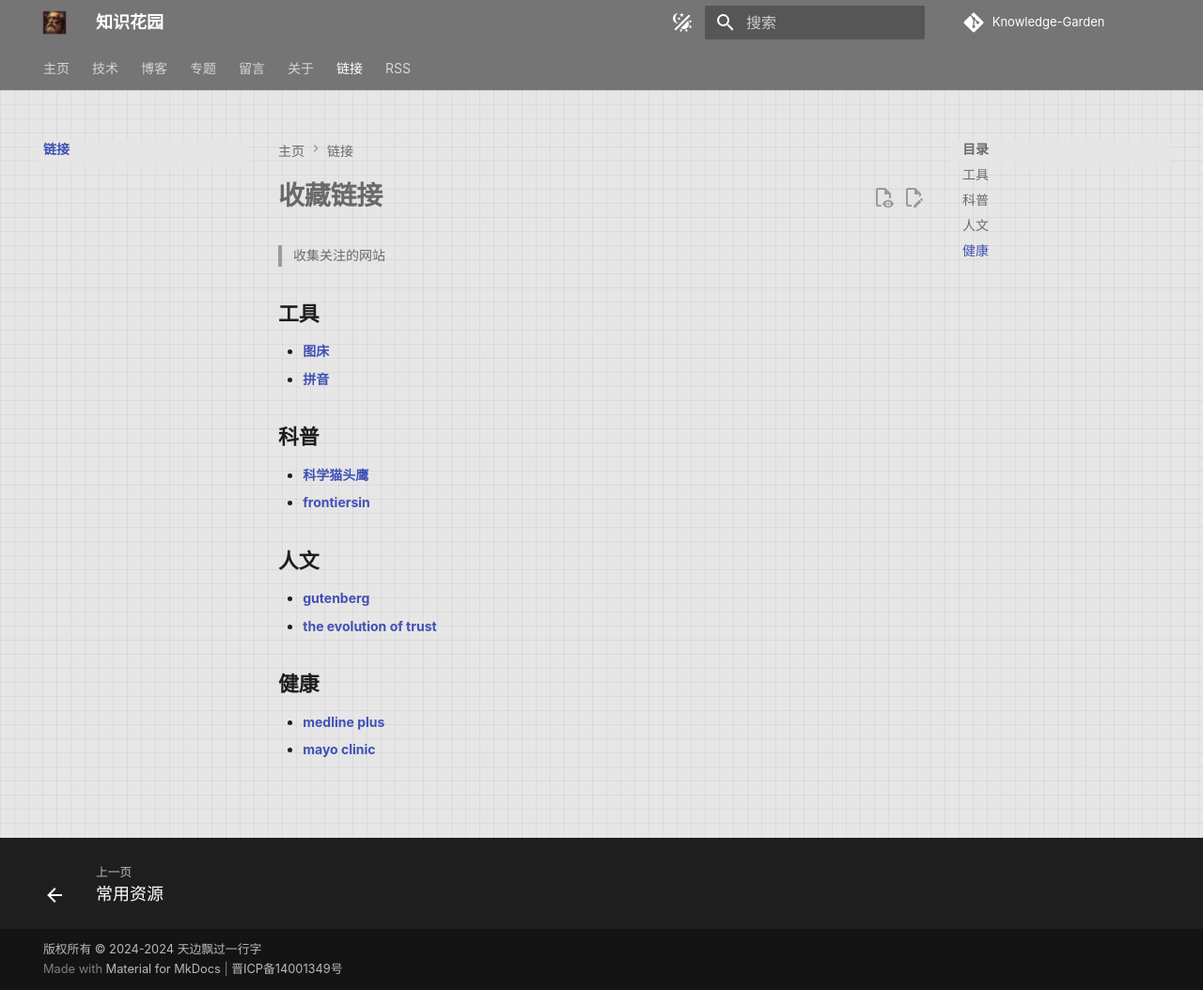
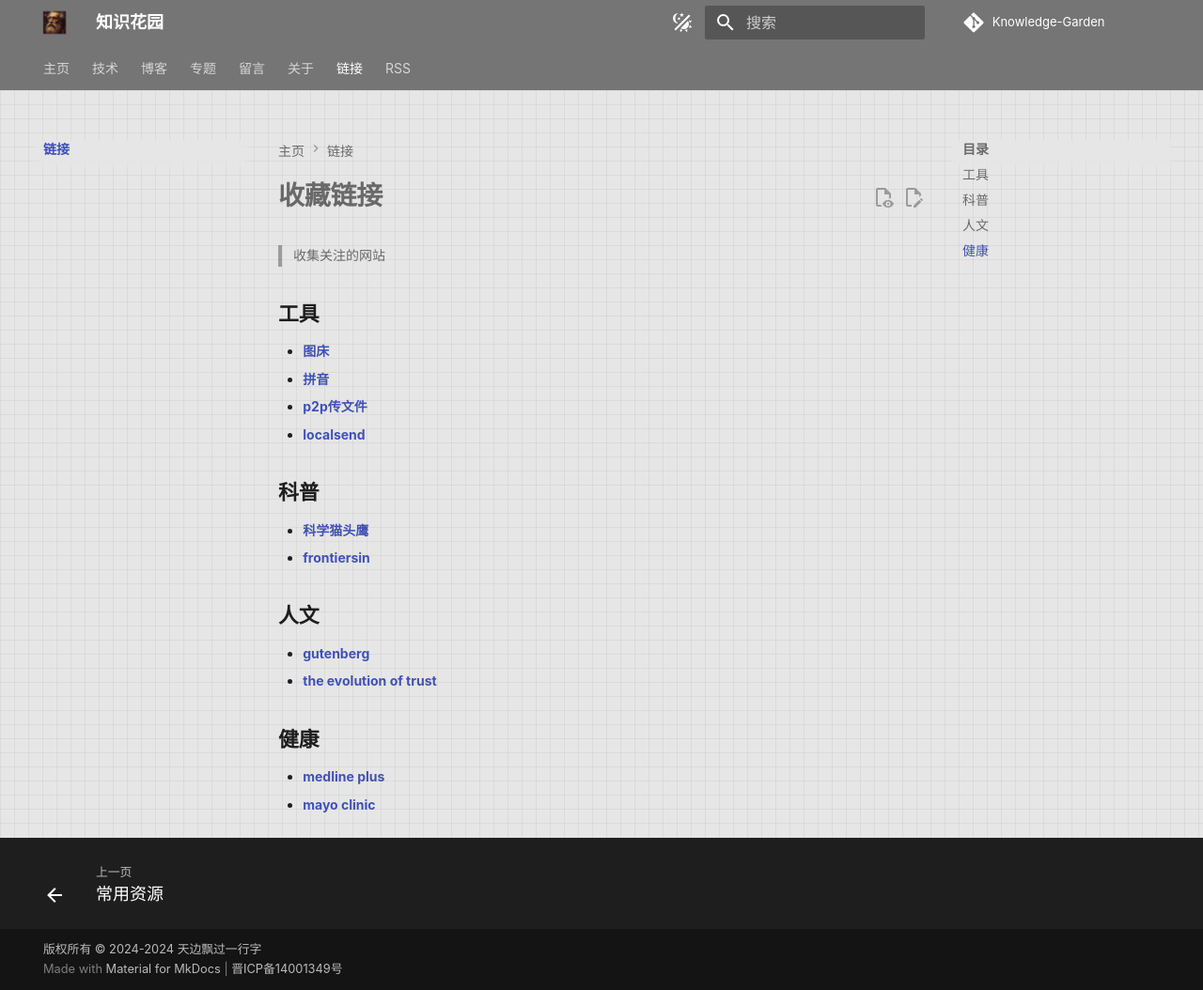
Before and after one commit to tarenaexit/mkdocs-merterial-garden, an MkDocs documentation site: the page built from docs/flinks/index.md, in a window 1280 px wide and 1054 px high. Shown: the whole window at 94% size. Built offline with MkDocs 1.6.1 and Material for MkDocs 9.7.7, drawn with Linux system fonts in a browser that asks for light colours; nearby versions of some CDN libraries; some web fonts are replaced; comment, search, counter and statistics services are not loaded.

Commit message:
Add Changes By GitHub Actions: 2024-06-03 03:10:30 (CST/UTC-8)

```diff
--- a/docs/flinks/index.md
+++ b/docs/flinks/index.md
@@ -9,7 +9,8 @@ updated: 2024-03-21
 ## 工具
 - __[图床](https://picx.ccsyue.com/)__
 - __[拼音](http://da.ccsyue.com/it/pinyin/)__
-
+- __[p2p传文件](https://pairdrop.net)__
+- __[localsend](https://localsend.org/zh-CN/download)__
 ## 科普
 - __[科学猫头鹰](https://sciowl.us)__
 - __[frontiersin](https://kids.frontiersin.org/)__
```
Also changed, not shown: docs/Discussions.txt (+1 -1 lines).
